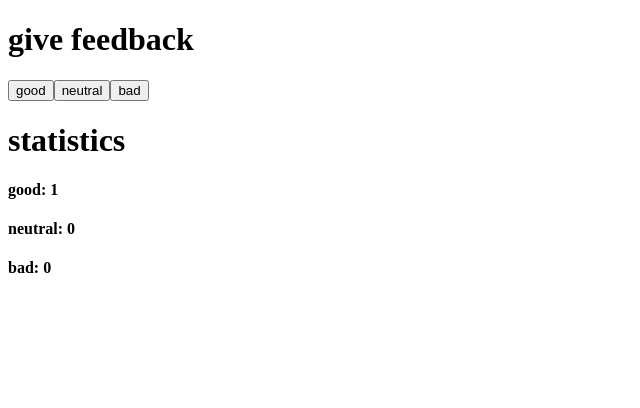
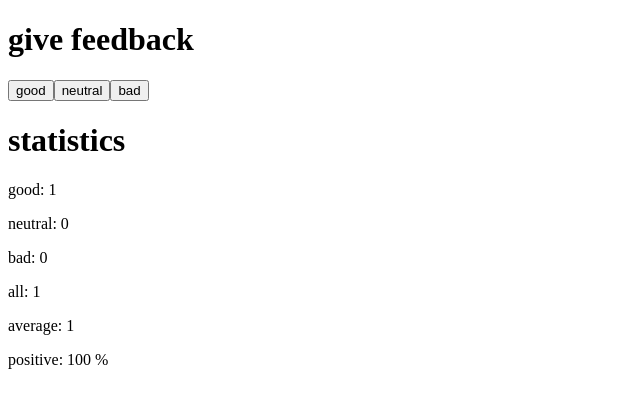
Before and after one commit to maialks/fullstack-open, a React (Vite) app in the folder Part 1/part1exercises/: page / in a window 1280 px wide. Both pictures are taken after a click on the button "good". Shown: the top 408 px of the page, without its empty margins (0-640 px from the left). Built offline with nearby package versions, Linux system fonts and the light colour scheme.

Commit message:
exercise1.7→1.9

```diff
--- a/Part 1/part1exercises/src/App.jsx
+++ b/Part 1/part1exercises/src/App.jsx
@@ -4,18 +4,22 @@
   const [good, setGood] = useState(0)
   const [neutral, setNeutral] = useState(0)
   const [bad, setBad] = useState(0)
+  let all = good + bad+ neutral
 
   const handleGood = () => function(){
     console.log("good +1")
     setGood(good +1)
+    all++
   }
   const handleNeutral = ()=> function(){
     console.log("neutral")
     setNeutral(neutral +1)
+    all++
   }
   const handleBad = ()=> function() {
+    console.log("bad")
     setBad(bad +1)
-    console.log("bad")
+    all++
   }
   return (
     <div>
@@ -24,16 +28,29 @@
     <Button text={"neutral"} onClick={handleNeutral()}/>
     <Button text={"bad"} onClick={handleBad()}/>
     <DisplayTitle text={"statistics"}/>
-    <DisplayText text={`good: ${good}`}/>
-    <DisplayText text={`neutral: ${neutral}`}/>
-    <DisplayText text={`bad: ${bad}`}/>
+    <Statistics values={{good, neutral, bad, all}}/>
     </div>
   )
 }
 
 const DisplayTitle = (props) => <h1>{props.text}</h1>
-const DisplayText = (props) => <h4>{props.text}</h4>
+const DisplayText = (props) => <p>{props.text}</p>
 const Button = (props) => <button onClick={props.onClick}>{props.text}</button>
+const Statistics = (props) =>{
+  const {good, neutral, bad, all} = props.values
+  const calclAvg = () =>( good - bad) / all
+  if (!all) return (<p>No feedback given</p>)
+  return (
+    <>
+    <DisplayText text={`good: ${good}`}/>
+    <DisplayText text={`neutral: ${neutral}`}/>
+    <DisplayText text={`bad: ${bad}`}/>
+    <DisplayText text={`all: ${all}`}/>
+    <p>average: {calclAvg()} </p>
+    <p>positive: {(good / (good + neutral + bad)) * 100} %</p>
+    </>
+  )
+}
 
 
 
```
